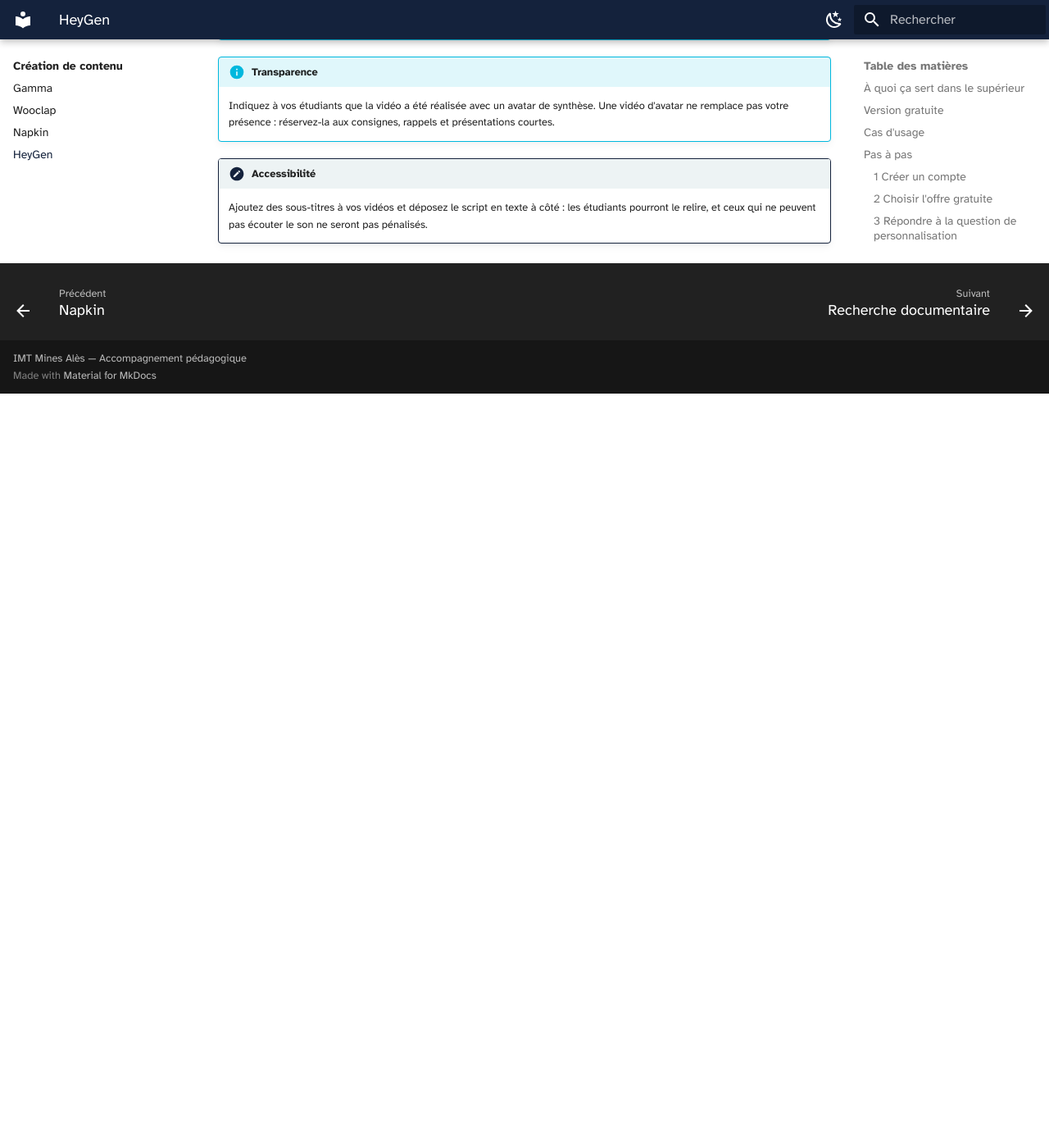
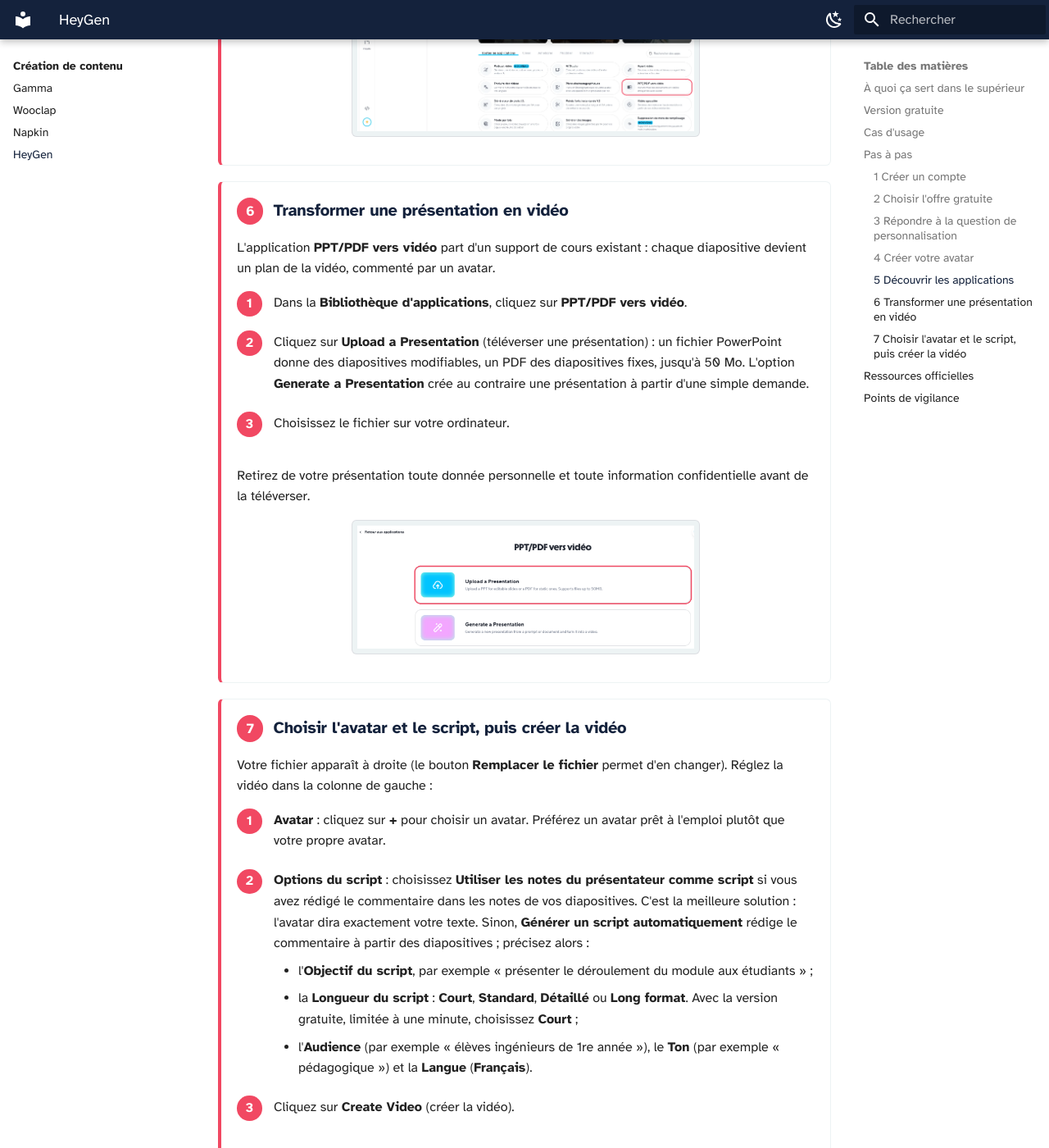
Before and after one commit to Celine-ferrier/Boite-outils-IA, an MkDocs documentation site: the page built from docs/creation/heygen.md, in a window 1280 px wide and 1400 px high, scrolled down 6057 px. Shown: the whole window at 82% size. Built offline with MkDocs 1.6.1 and Material for MkDocs 9.7.7, drawn with Linux system fonts in a browser that asks for light colours; before the commit the page ends 6537 px from its top, so only the background shows below that; some of the changed text lies outside the part shown.

Commit message:
Fiche HeyGen : applications, PPT/PDF vers vidéo, réglages de l'avatar et du script
Co-Authored-By: Claude Opus 5.5 <noreply@anthropic.com>
Claude-Session: https://claude.ai/code/session_01ADR9hzhyEw6Dc3N18BUyt5

```diff
--- a/docs/creation/heygen.md
+++ b/docs/creation/heygen.md
@@ -148,15 +148,63 @@ Pour vos vidéos, rien ne vous oblige à utiliser cet avatar ni cette voix : pr
 
 </div>
 
+<div class="etape" markdown>
+
+### <span class="etape-num">5</span> Découvrir les applications
+
+La colonne de gauche donne accès aux grandes rubriques : **Accueil**, **Avatar** (vos avatars et vos voix), **Marque**, **Applications** et **Projets** (vos vidéos).
+
+Cliquez sur **Applications** : la **Bibliothèque d'applications** présente tous les outils de HeyGen, par exemple :
+
+| Application | À quoi elle sert |
+|---|---|
+| **AI Studio** | « Créez et produisez des vidéos d'avatar professionnelles » à partir de votre script |
+| **Agent vidéo** | « Décrivez votre vidéo et laissez un agent IA la scénariser et la créer » |
+| **PPT/PDF vers vidéo** | « Transformez des documents en vidéos attrayantes avec avatar » (étape suivante) |
+| **Traduire des vidéos** | « Convertir n'importe quelle vidéo en plus de 175 langues » |
+| **Podcast vidéo** | Générer une vidéo de podcast avec plusieurs avatars |
+
+![Bibliothèque d'applications](heygen-05-applications.png)
+
+</div>
+
+<div class="etape" markdown>
+
+### <span class="etape-num">6</span> Transformer une présentation en vidéo
+
+L'application **PPT/PDF vers vidéo** part d'un support de cours existant : chaque diapositive devient un plan de la vidéo, commenté par un avatar.
+
+1. Dans la **Bibliothèque d'applications**, cliquez sur **PPT/PDF vers vidéo**.
+2. Cliquez sur **Upload a Presentation** (téléverser une présentation) : un fichier PowerPoint donne des diapositives modifiables, un PDF des diapositives fixes, jusqu'à 50 Mo. L'option **Generate a Presentation** crée au contraire une présentation à partir d'une simple demande.
+3. Choisissez le fichier sur votre ordinateur.
+
+Retirez de votre présentation toute donnée personnelle et toute information confidentielle avant de la téléverser.
+
+![Application PPT/PDF vers vidéo](heygen-06-ppt.png)
+
+</div>
+
+<div class="etape" markdown>
+
+### <span class="etape-num">7</span> Choisir l'avatar et le script, puis créer la vidéo
+
+Votre fichier apparaît à droite (le bouton **Remplacer le fichier** permet d'en changer). Réglez la vidéo dans la colonne de gauche :
+
+1. **Avatar** : cliquez sur **+** pour choisir un avatar. Préférez un avatar prêt à l'emploi plutôt que votre propre avatar.
+2. **Options du script** : choisissez **Utiliser les notes du présentateur comme script** si vous avez rédigé le commentaire dans les notes de vos diapositives. C'est la meilleure solution : l'avatar dira exactement votre texte. Sinon, **Générer un script automatiquement** rédige le commentaire à partir des diapositives ; précisez alors :
+    - l'**Objectif du script**, par exemple « présenter le déroulement du module aux étudiants » ;
+    - la **Longueur du script** : **Court**, **Standard**, **Détaillé** ou **Long format**. Avec la version gratuite, limitée à une minute, choisissez **Court** ;
+    - l'**Audience** (par exemple « élèves ingénieurs de 1re année »), le **Ton** (par exemple « pédagogique ») et la **Langue** (**Français**).
+3. Cliquez sur **Create Video** (créer la vidéo).
+
+![Réglages de la vidéo](heygen-07-reglages.png)
+
+</div>
+
 <!--
 Étapes restant à rédiger à partir des captures (plan provisoire) :
- 5. Découvrir l'accueil
- 6. Créer une vidéo et choisir un avatar prêt à l'emploi
- 7. Écrire ou coller le script
- 8. Choisir la voix et la langue
- 9. Prévisualiser et générer la vidéo
-10. Télécharger ou partager la vidéo
-11. Régler la confidentialité (utilisation des données pour l'entraînement)
+ 8. Relire le script et générer la vidéo
+ 9. Télécharger ou partager la vidéo
 -->
 
 ## Ressources officielles
```
Also changed, not shown: docs/creation/heygen-05-applications.png (added), docs/creation/heygen-06-ppt.png (added), docs/creation/heygen-07-reglages.png (added).
